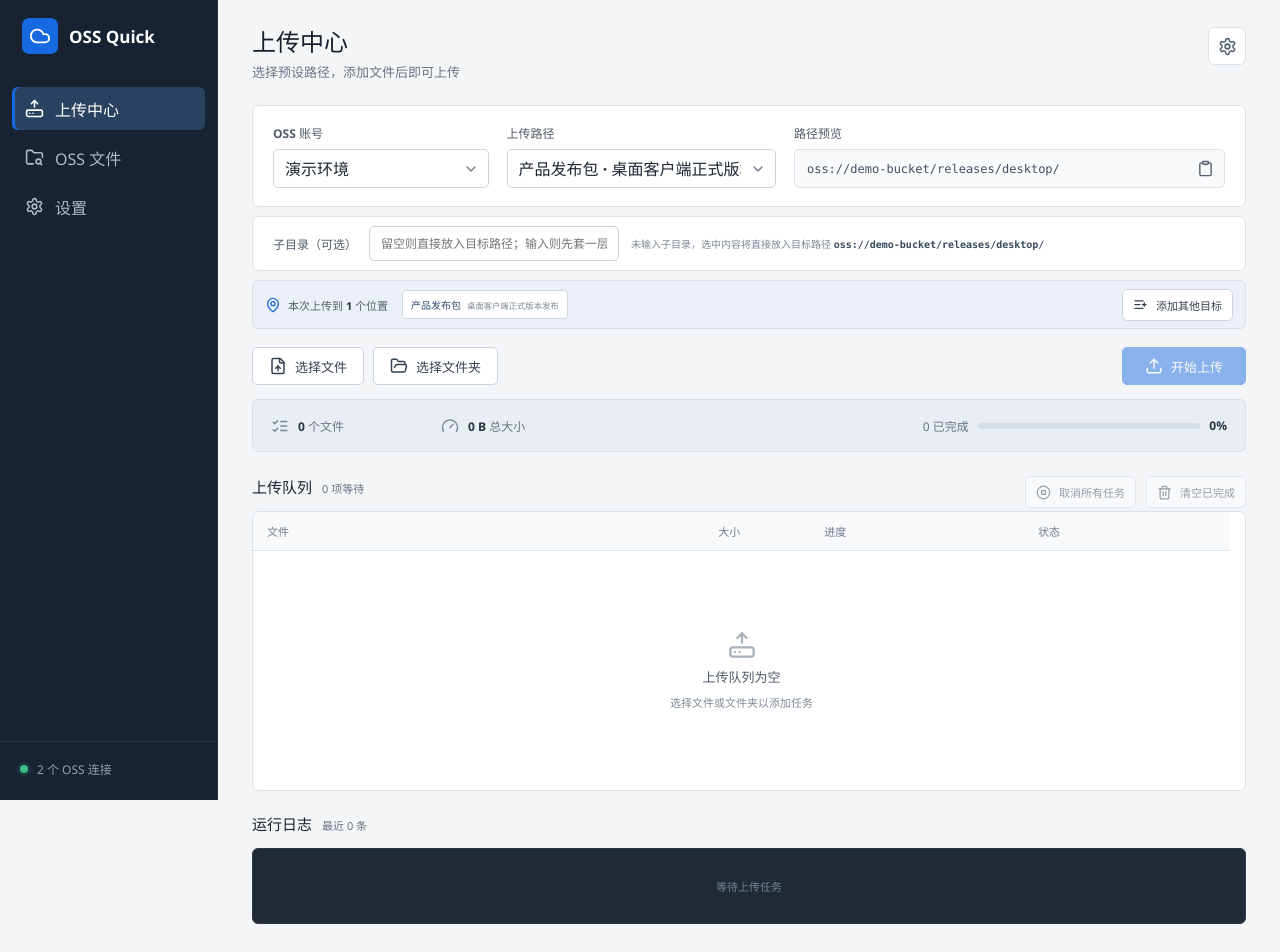
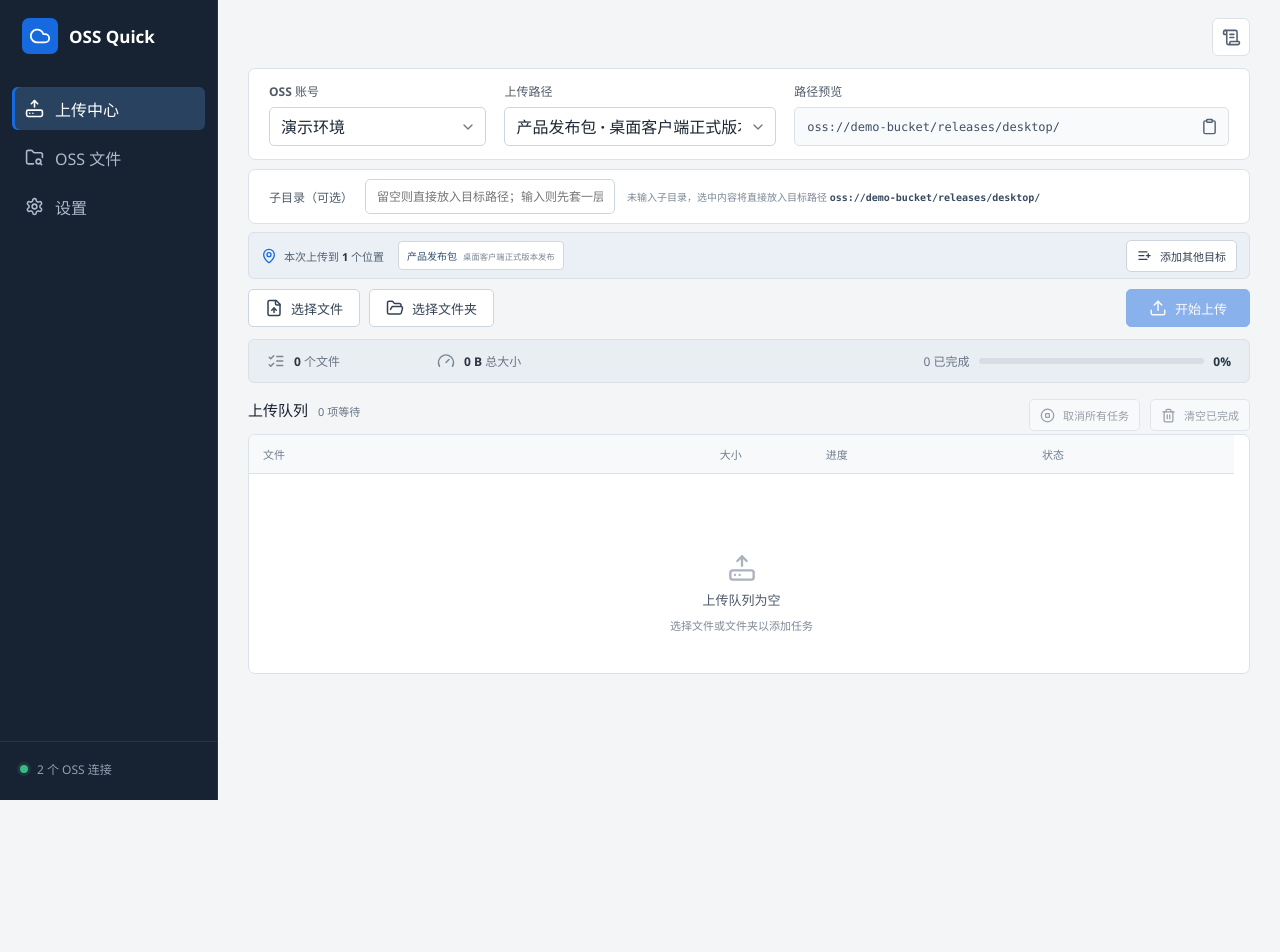
Before and after one commit to zxl1062808664/Oss-Browser-Plus, a React (Vite) app in the folder src/renderer/: page / in a window 1280 px wide. Shown: the top 952 px of the page. After the commit the page ends 800 px from the top, so only its background shows below. Built offline with nearby package versions, Linux system fonts and the light colour scheme.

Commit message:
调整布局

```diff
--- a/src/renderer/src/App.tsx
+++ b/src/renderer/src/App.tsx
@@ -1,7 +1,7 @@
 import { useEffect, useMemo, useRef, useState } from 'react'
 import {
   ArrowUp, Check, ChevronDown, ChevronRight, CircleStop, Clipboard, Cloud, Download, FileUp, FileText, FolderOpen, FolderSearch, Gauge, HardDriveUpload,
-  ListChecks, ListPlus, LoaderCircle, MapPin, Pencil, Plus, RefreshCw, Settings, Trash2, Upload, X
+  ListChecks, ListPlus, LoaderCircle, MapPin, Pencil, Plus, RefreshCw, ScrollText, Settings, Trash2, Upload, X
 } from 'lucide-react'
 import type { AppConfig, FolderTreeNode, LocalUploadItem, OssBucketItem, OssObjectItem, OssProfile, ProfileInput, UploadPreset } from '../../shared/types'
 
@@ -37,6 +37,7 @@ function App() {
   const [subfolder, setSubfolder] = useState('')
   const [confirmUploadOpen, setConfirmUploadOpen] = useState(false)
   const [pendingUpload, setPendingUpload] = useState<{ onlyTaskId?: string } | null>(null)
+  const [logOpen, setLogOpen] = useState(false)
   const cancelRequested = useRef(false)
   const subfolderPrefix = normalizePrefix(subfolder)
 
@@ -239,13 +240,13 @@ function App() {
       <main className="content">
         {page === 'upload' ? (
           <UploadPage
-            config={config} tasks={tasks} logs={logs} selectedProfileId={selectedProfileId} selectedPresetId={selectedPresetId}
+            config={config} tasks={tasks} selectedProfileId={selectedProfileId} selectedPresetId={selectedPresetId}
             availablePresets={availablePresets} selectedTargets={selectedTargets}
             selectedPreset={selectedPreset} selectedProfile={selectedProfile} busy={busy} folderScanning={folderScanning}
             subfolder={subfolder} onSubfolderChange={setSubfolder}
             completed={completed} failed={failed} totalSize={totalSize} totalProgress={totalProgress}
             onProfileChange={selectProfile} onPresetChange={changePrimaryTarget} onTargetsChange={setSelectedTargetIds} onCopy={copyPath} onFiles={selectFiles} onFolder={selectFolder}
-            onUpload={startUpload} onSettings={() => setPage('settings')}
+            onUpload={startUpload} onSettings={() => setPage('settings')} onLogs={() => setLogOpen(true)}
             onRemove={(id) => setTasks((current) => current.filter((item) => item.id !== id))}
             onRetry={(id) => startUpload(id)}
             onClear={() => setTasks((current) => current.filter((item) => !['success', 'skipped'].includes(item.status)))}
@@ -277,6 +278,11 @@ function App() {
             <button type="button" className="secondary" onClick={() => setConfirmUploadOpen(false)}>返回修改</button>
             <button type="button" className="primary" onClick={() => { setConfirmUploadOpen(false); runUpload(pendingUpload?.onlyTaskId) }}><Upload size={16} />确认上传</button>
           </div>
+        </div>
+      </Modal>}
+      {logOpen && <Modal title="运行日志" wide onClose={() => setLogOpen(false)}>
+        <div className="log-viewer">
+          {!logs.length ? <div className="log-empty">等待上传任务</div> : logs.map((log) => <div key={log.id} className={`log-line ${log.level}`}><time>{log.time}</time><span>{log.message}</span></div>)}
         </div>
       </Modal>}
       {toast && <div className="toast"><Check size={16} />{toast}</div>}
@@ -393,7 +399,7 @@ function BrowsePage({ config, initialProfileId, initialPresetId }: { config: App
   }
 
   return <>
-    <header className="page-header"><div><h1>OSS 文件</h1><p>查看整个账号或限定在预设路径下，并下载到本地</p></div><button className="icon-button" title="刷新目录" onClick={() => setRefreshKey((value) => value + 1)}><RefreshCw size={19} /></button></header>
+    <header className="page-header"><button className="icon-button" title="刷新目录" onClick={() => setRefreshKey((value) => value + 1)}><RefreshCw size={19} /></button></header>
     <div className="browse-mode"><span>查看范围</span><div className="segmented"><button className={mode === 'account' ? 'active' : ''} onClick={() => setMode('account')}>整个账号</button><button className={mode === 'preset' ? 'active' : ''} onClick={() => setMode('preset')}>预设路径</button></div></div>
     {!config.profiles.length ? <div className="empty-setup"><span className="empty-icon"><Cloud size={30} /></span><h2>先配置 OSS 账号</h2><p>配置账号后即可查看 OSS 文件。</p></div> : mode === 'preset' && !preset ? <div className="empty-setup"><span className="empty-icon"><FolderSearch size={30} /></span><h2>暂无可查看路径</h2><p>请在设置中添加一个常用路径，或切换到整个账号模式。</p></div> : <>
       <section className="browse-toolbar">
@@ -409,23 +415,22 @@ function BrowsePage({ config, initialProfileId, initialPresetId }: { config: App
 }
 
 interface UploadPageProps {
-  config: AppConfig; tasks: UploadTask[]; logs: LogEntry[]; selectedProfileId: string; selectedPresetId: string
+  config: AppConfig; tasks: UploadTask[]; selectedProfileId: string; selectedPresetId: string
   availablePresets: UploadPreset[]; selectedTargets: UploadPreset[]
   selectedPreset?: UploadPreset; selectedProfile?: OssProfile; busy: boolean; folderScanning: boolean
   subfolder: string; onSubfolderChange: (value: string) => void
   completed: number; failed: number; totalSize: number; totalProgress: number
   onProfileChange: (id: string) => void; onPresetChange: (id: string) => void; onTargetsChange: (ids: string[]) => void; onCopy: () => void; onFiles: () => void; onFolder: () => void
-  onUpload: () => void; onSettings: () => void; onRemove: (id: string) => void; onRetry: (id: string) => void; onClear: () => void; onCancelAll: () => void
+  onUpload: () => void; onSettings: () => void; onLogs: () => void; onRemove: (id: string) => void; onRetry: (id: string) => void; onClear: () => void; onCancelAll: () => void
 }
 
 function UploadPage(props: UploadPageProps) {
-  const { config, tasks, logs, selectedPreset, selectedProfile, subfolder, onSubfolderChange } = props
+  const { config, tasks, selectedPreset, selectedProfile, subfolder, onSubfolderChange } = props
   const [showTargetPicker, setShowTargetPicker] = useState(false)
   const subfolderPrefix = normalizePrefix(subfolder)
   return <>
     <header className="page-header">
-      <div><h1>上传中心</h1><p>选择预设路径，添加文件后即可上传</p></div>
-      <button className="icon-button" title="打开设置" onClick={props.onSettings}><Settings size={19} /></button>
+      <button className="icon-button" title="查看运行日志" onClick={props.onLogs}><ScrollText size={19} /></button>
     </header>
 
     {!config.profiles.length ? <div className="empty-setup">
@@ -482,11 +487,6 @@ function UploadPage(props: UploadPageProps) {
         </div>
       </section>
     </>}
-
-    <section className="log-section">
-      <div className="section-heading"><div><h2>运行日志</h2><span>最近 {logs.length} 条</span></div></div>
-      <div className="log-list">{!logs.length ? <div className="log-empty">等待上传任务</div> : logs.slice(0, 6).map((log) => <div key={log.id} className={`log-line ${log.level}`}><time>{log.time}</time><span>{log.message}</span></div>)}</div>
-    </section>
     {showTargetPicker && <TargetPickerModal config={config} primaryId={props.selectedPresetId} selectedIds={props.selectedTargets.map((target) => target.id)} onClose={() => setShowTargetPicker(false)} onSave={(ids) => { props.onTargetsChange(ids); setShowTargetPicker(false) }} />}
   </>
 }
@@ -512,7 +512,6 @@ function SettingsPage({ config, onChange }: { config: AppConfig; onChange: (conf
   const newPreset = (): UploadPreset => ({ id: uid(), name: '', description: '', profileId: config.profiles[0]?.id || '', bucket: '', prefix: '', isDefault: !config.presets.length })
 
   return <>
-    <header className="page-header"><div><h1>设置</h1><p>账号凭据只需保存一次，常用路径可重复使用该账号</p></div></header>
     <div className="settings-tabs">
       <button className={tab === 'oss' ? 'active' : ''} onClick={() => setTab('oss')}>账号配置</button>
       <button className={tab === 'paths' ? 'active' : ''} onClick={() => setTab('paths')}>常用路径</button>
--- a/src/renderer/src/styles.css
+++ b/src/renderer/src/styles.css
@@ -29,8 +29,8 @@ button:focus-visible, input:focus-visible, select:focus-visible { outline: 2px s
 .status-dot { width: 8px; height: 8px; flex: none; border-radius: 50%; background: #7d8895; }
 .status-dot.online { background: #39ba85; box-shadow: 0 0 0 3px rgb(57 186 133 / 14%); }
 
-.content { grid-column: 2; padding: 27px 34px 40px; min-width: 0; }
-.page-header { min-height: 53px; display: flex; align-items: flex-start; justify-content: space-between; margin-bottom: 24px; }
+.content { grid-column: 2; padding: 18px 30px 26px; min-width: 0; }
+.page-header { min-height: 0; display: flex; align-items: center; justify-content: flex-end; margin-bottom: 12px; }
 h1, h2, p { margin: 0; }
 .page-header h1 { font-size: 24px; line-height: 30px; letter-spacing: 0; }
 .page-header p { margin-top: 5px; color: var(--muted); font-size: 13px; }
@@ -40,7 +40,7 @@ h1, h2, p { margin: 0; }
 .icon-button.danger:hover { color: var(--red); border-color: #e7b5b5; background: #fff7f7; }
 .icon-button:disabled { opacity: .45; cursor: not-allowed; }
 
-.target-band { display: grid; grid-template-columns: minmax(160px, .8fr) minmax(180px, 1fr) minmax(280px, 1.6fr); align-items: end; gap: 18px; padding: 18px 20px; background: #fff; border: 1px solid var(--border); border-radius: 7px; }
+.target-band { display: grid; grid-template-columns: minmax(160px, .8fr) minmax(180px, 1fr) minmax(280px, 1.6fr); align-items: end; gap: 18px; padding: 13px 20px; background: #fff; border: 1px solid var(--border); border-radius: 7px; }
 .target-selector label, .path-field > label { display: block; margin-bottom: 7px; color: #4f5b69; font-size: 12px; font-weight: 600; }
 .select-wrap { position: relative; }
 .select-wrap select { width: 100%; height: 39px; padding: 0 34px 0 11px; appearance: none; border: 1px solid #cdd5df; border-radius: 5px; color: #1c2734; background: #fff; font-weight: 600; }
@@ -58,7 +58,7 @@ h1, h2, p { margin: 0; }
 .subfolder-bar .subfolder-hint, .subfolder-bar .subfolder-preview { min-width: 0; flex: 1; overflow: hidden; color: #7b8794; font-size: 10px; white-space: nowrap; text-overflow: ellipsis; }
 .subfolder-bar .subfolder-preview b { color: #3a4b5f; font: 10px Consolas, monospace; }
 .subfolder-bar .subfolder-hint b { color: #3a4b5f; font: 10px Consolas, monospace; font-weight: 600; }
-.target-summary { min-height: 48px; display: grid; grid-template-columns: auto minmax(0, 1fr) auto; align-items: center; gap: 14px; padding: 7px 12px; margin-top: 9px; background: #eaf0f5; border: 1px solid #d8e0e8; border-radius: 6px; }
+.target-summary { min-height: 42px; display: grid; grid-template-columns: auto minmax(0, 1fr) auto; align-items: center; gap: 14px; padding: 6px 12px; margin-top: 8px; background: #eaf0f5; border: 1px solid #d8e0e8; border-radius: 6px; }
 .target-summary-title { display: flex; align-items: center; gap: 7px; color: #526171; font-size: 11px; white-space: nowrap; }
 .target-summary-title svg { color: var(--blue); }
 .target-summary-title b { color: #263444; }
@@ -70,7 +70,7 @@ h1, h2, p { margin: 0; }
 .target-chip button { width: 18px; height: 18px; flex: none; display: grid; place-items: center; padding: 0; border: 0; color: #778392; background: transparent; cursor: pointer; }
 .target-chip button:hover { color: var(--red); }
 
-.actions-row { display: flex; align-items: center; justify-content: space-between; padding: 18px 0 14px; }
+.actions-row { display: flex; align-items: center; justify-content: space-between; padding: 10px 0 12px; }
 .add-actions { display: flex; gap: 9px; }
 .primary, .secondary { min-height: 38px; padding: 0 16px; display: inline-flex; align-items: center; justify-content: center; gap: 8px; border-radius: 5px; border: 1px solid transparent; cursor: pointer; font-weight: 600; font-size: 13px; }
 .primary { color: #fff; background: var(--blue); border-color: var(--blue); }
@@ -84,7 +84,7 @@ h1, h2, p { margin: 0; }
 .spin { animation: spin 1s linear infinite; }
 @keyframes spin { to { transform: rotate(360deg); } }
 
-.summary-strip { min-height: 53px; display: grid; grid-template-columns: 150px 180px 1fr; align-items: center; gap: 20px; padding: 0 18px; color: #687585; background: #e9eef3; border: 1px solid #d9e0e7; border-radius: 6px; font-size: 12px; }
+.summary-strip { min-height: 44px; display: grid; grid-template-columns: 150px 180px 1fr; align-items: center; gap: 20px; padding: 0 18px; color: #687585; background: #e9eef3; border: 1px solid #d9e0e7; border-radius: 6px; font-size: 12px; }
 .summary-strip > div { display: flex; align-items: center; gap: 9px; }
 .summary-strip svg { color: #788695; }
 .summary-strip b { color: #283544; }
@@ -94,7 +94,7 @@ h1, h2, p { margin: 0; }
 .progress-track i { display: block; height: 100%; border-radius: inherit; background: var(--blue); transition: width .2s ease; }
 .summary-progress .progress-track { width: min(260px, 38%); }
 
-.task-section, .log-section, .settings-section { margin-top: 24px; }
+.task-section, .settings-section { margin-top: 16px; }
 .section-heading { min-height: 35px; display: flex; justify-content: space-between; align-items: flex-start; }
 .section-heading > div { display: flex; align-items: baseline; gap: 10px; }
 .section-heading h2 { font-size: 15px; letter-spacing: 0; }
@@ -102,7 +102,7 @@ h1, h2, p { margin: 0; }
 .queue-actions { display: flex; align-items: center; gap: 8px; }
 .text-button { border: 0; color: var(--blue); background: transparent; cursor: pointer; font-size: 12px; }
 .text-button:hover { text-decoration: underline; }
-.task-table { height: 280px; overflow-y: auto; background: #fff; border: 1px solid var(--border); border-radius: 7px; scrollbar-gutter: stable; }
+.task-table { height: 240px; overflow-y: auto; background: #fff; border: 1px solid var(--border); border-radius: 7px; scrollbar-gutter: stable; }
 .task-head, .task-row { display: grid; grid-template-columns: minmax(260px, 2.2fr) 90px minmax(150px, 1fr) 92px 70px; align-items: center; column-gap: 16px; }
 .task-head { position: sticky; top: 0; z-index: 2; min-height: 39px; padding: 0 14px; color: #727f8e; background: #f7f9fb; border-bottom: 1px solid var(--border); font-size: 11px; font-weight: 600; }
 .task-row { position: relative; min-height: 63px; padding: 8px 14px; border-bottom: 1px solid #e8ecf0; color: #596777; font-size: 12px; }
@@ -131,24 +131,23 @@ h1, h2, p { margin: 0; }
 .queue-empty span { color: #4c5867; font-size: 13px; font-weight: 600; }
 .queue-empty small { font-size: 11px; }
 
-.log-section { margin-top: 22px; }
-.log-list { min-height: 76px; max-height: 160px; overflow-y: auto; padding: 9px 13px; border: 1px solid #2c3a49; border-radius: 6px; background: #202b37; font: 11px Consolas, monospace; }
+.log-viewer { height: 420px; overflow-y: auto; padding: 10px 14px; margin: 0 20px 20px; border: 1px solid #2c3a49; border-radius: 6px; background: #202b37; font: 11px Consolas, monospace; scrollbar-gutter: stable; }
 .log-empty { height: 55px; display: grid; place-items: center; color: #758394; }
 .log-line { display: grid; grid-template-columns: 72px 1fr; gap: 11px; padding: 4px 0; color: #c3ccd5; }
 .log-line time { color: #68798b; }
 .log-line.success span { color: #74d2ad; }
 .log-line.error span { color: #ef9797; }
 
-.empty-setup { min-height: 360px; display: flex; flex-direction: column; align-items: center; justify-content: center; text-align: center; background: #fff; border: 1px solid var(--border); border-radius: 7px; }
+.empty-setup { min-height: 280px; display: flex; flex-direction: column; align-items: center; justify-content: center; text-align: center; background: #fff; border: 1px solid var(--border); border-radius: 7px; }
 .empty-icon { width: 58px; height: 58px; display: grid; place-items: center; margin-bottom: 16px; color: var(--blue); background: #eaf2fe; border-radius: 7px; }
 .empty-setup h2 { font-size: 17px; }
 .empty-setup p { max-width: 380px; margin: 8px 0 18px; color: var(--muted); font-size: 12px; }
 
-.settings-tabs { display: flex; gap: 22px; height: 40px; border-bottom: 1px solid var(--border); }
-.settings-tabs button { position: relative; height: 40px; padding: 0 2px; border: 0; color: #677484; background: transparent; cursor: pointer; font-size: 13px; font-weight: 600; }
+.settings-tabs { display: flex; gap: 22px; height: 34px; border-bottom: 1px solid var(--border); }
+.settings-tabs button { position: relative; height: 34px; padding: 0 2px; border: 0; color: #677484; background: transparent; cursor: pointer; font-size: 13px; font-weight: 600; }
 .settings-tabs button.active { color: var(--blue); }
 .settings-tabs button.active::after { content: ""; position: absolute; inset: auto 0 -1px; height: 2px; background: var(--blue); }
-.settings-section { margin-top: 22px; }
+.settings-section { margin-top: 14px; }
 .config-list { overflow: hidden; background: #fff; border: 1px solid var(--border); border-radius: 7px; }
 .config-row { min-height: 70px; display: grid; grid-template-columns: 39px minmax(260px, 1fr) auto 31px 31px; align-items: center; gap: 11px; padding: 10px 15px; border-bottom: 1px solid #e7ebef; }
 .config-row:last-child { border: 0; }
@@ -248,16 +247,16 @@ h1, h2, p { margin: 0; }
 .folder-preview { min-width: 0; overflow: hidden; color: #7b8794; font: 10px Consolas, monospace; white-space: nowrap; text-overflow: ellipsis; }
 .toast { position: fixed; z-index: 100; right: 26px; bottom: 25px; display: flex; align-items: center; gap: 8px; padding: 11px 15px; color: #fff; background: #223244; border-radius: 5px; box-shadow: 0 8px 22px rgb(18 28 40 / 22%); font-size: 12px; }
 
-.browse-mode { display: flex; align-items: center; gap: 12px; margin-bottom: 15px; }
+.browse-mode { display: flex; align-items: center; gap: 12px; margin-bottom: 10px; }
 .browse-mode > span { color: #4f5b69; font-size: 12px; font-weight: 600; }
-.browse-toolbar { display: grid; grid-template-columns: minmax(170px, .8fr) minmax(200px, 1fr) minmax(280px, 1.5fr); align-items: end; gap: 15px; padding: 17px 19px; background: #fff; border: 1px solid var(--border); border-radius: 7px; }
+.browse-toolbar { display: grid; grid-template-columns: minmax(170px, .8fr) minmax(200px, 1fr) minmax(280px, 1.5fr); align-items: end; gap: 15px; padding: 13px 19px; background: #fff; border: 1px solid var(--border); border-radius: 7px; }
 .browse-field label { display: block; margin-bottom: 7px; color: #4f5b69; font-size: 12px; font-weight: 600; }
 .browse-field .select-wrap select { font-size: 12px; }
 .browse-scope-value { height: 39px; display: flex; align-items: center; overflow: hidden; padding: 0 11px; color: #415064; background: #f8fafb; border: 1px solid var(--border); border-radius: 5px; font-size: 12px; white-space: nowrap; text-overflow: ellipsis; }
 .browse-path { height: 39px; display: flex; align-items: center; gap: 7px; padding-left: 12px; border: 1px solid var(--border); border-radius: 5px; background: #f8fafb; }
 .browse-path > span { min-width: 0; flex: 1; overflow: hidden; color: #415064; font: 11px Consolas, monospace; white-space: nowrap; text-overflow: ellipsis; }
 .browse-path .icon-button { border: 0; background: transparent; }
-.browse-band { min-height: 53px; display: flex; align-items: center; justify-content: space-between; gap: 15px; margin-top: 15px; padding: 0 13px; background: #e9eef3; border: 1px solid #d9e0e7; border-radius: 6px; }
+.browse-band { min-height: 47px; display: flex; align-items: center; justify-content: space-between; gap: 15px; margin-top: 10px; padding: 0 13px; background: #e9eef3; border: 1px solid #d9e0e7; border-radius: 6px; }
 .breadcrumbs { min-width: 0; display: flex; align-items: center; gap: 10px; color: #586677; font-size: 12px; }
 .breadcrumbs button { display: inline-flex; align-items: center; gap: 5px; padding: 0; border: 0; color: var(--blue); background: transparent; cursor: pointer; font-size: 12px; }
 .breadcrumbs button:disabled { color: #8994a1; cursor: not-allowed; }
@@ -265,8 +264,8 @@ h1, h2, p { margin: 0; }
 .browse-actions { display: flex; align-items: center; gap: 14px; }
 .select-all { display: inline-flex; align-items: center; gap: 6px; color: #5d6b7b; font-size: 11px; white-space: nowrap; }
 .select-all input { width: 15px; height: 15px; accent-color: var(--blue); }
-.browse-notice { padding: 9px 12px; margin-top: 12px; color: #176b52; background: #eaf7f2; border: 1px solid #c9e7dc; border-radius: 5px; font-size: 11px; }
-.object-table { height: 410px; overflow-y: auto; margin-top: 15px; background: #fff; border: 1px solid var(--border); border-radius: 7px; scrollbar-gutter: stable; }
+.browse-notice { padding: 9px 12px; margin-top: 10px; color: #176b52; background: #eaf7f2; border: 1px solid #c9e7dc; border-radius: 5px; font-size: 11px; }
+.object-table { height: 352px; overflow-y: auto; margin-top: 10px; background: #fff; border: 1px solid var(--border); border-radius: 7px; scrollbar-gutter: stable; }
 .object-head, .object-row { display: grid; grid-template-columns: minmax(250px, 2fr) 100px minmax(160px, 1fr) 80px; align-items: center; gap: 14px; }
 .object-head { position: sticky; top: 0; z-index: 2; min-height: 39px; padding: 0 15px; color: #727f8e; background: #f7f9fb; border-bottom: 1px solid var(--border); font-size: 11px; font-weight: 600; }
 .object-row { min-height: 57px; padding: 8px 15px; color: #687585; border-bottom: 1px solid #e8ecf0; font-size: 12px; }
```
